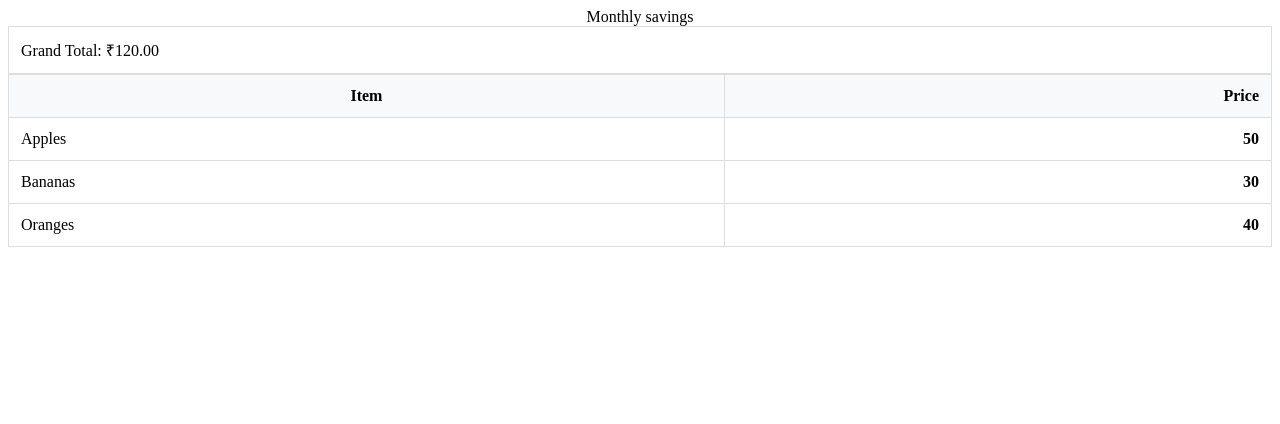
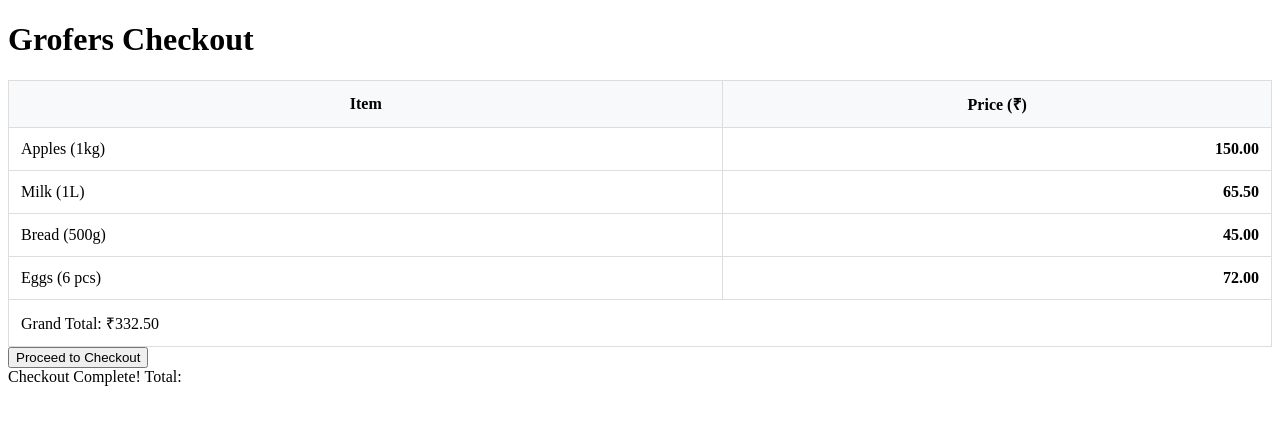
Before and after one commit to acciojob/grofers-checkout-noumantannu06-glitch, a website: page main.html in a window 1280 px wide. Drawn offline with Linux system fonts and the light colour scheme.

Commit message:
created a submission

```diff
--- a/main.html
+++ b/main.html
@@ -8,28 +8,41 @@
 
 <body>
     <!-- the entire body must be written by student -->
-    <table >
-    <caption>
-      Monthly savings
-    </caption>
-         <table id="grocery-table" border="1">
+     <h1>Grofers Checkout</h1>
+
+    <table>
+        <thead>
             <tr>
-    <th class="item">Item</th>
-    <th class="prices">Price</th>
+                <th>Item</th>
+                <th>Price (₹)</th>
+            </tr>
+        </thead>
+        <tbody id="cart-tbody">
+            <tr>
+                <td class="item">Apples (1kg)</td>
+                <td class="prices" data-ns-test="prices">150.00</td>
             </tr>
             <tr>
-    <td class="item">Apples</td>
-    <td class="prices">50</td>
+                <td class="item">Milk (1L)</td>
+                <td class="prices" data-ns-test="prices">65.50</td>
             </tr>
             <tr>
-    <td class="item">Bananas</td>
-    <td class="prices">30</td>
+                <td class="item">Bread (500g)</td>
+                <td class="prices" data-ns-test="prices">45.00</td>
             </tr>
             <tr>
-    <td class="item">Oranges</td>
-    <td class="prices">40</td>
+                <td class="item">Eggs (6 pcs)</td>
+                <td class="prices" data-ns-test="prices">72.00</td>
             </tr>
+        </tbody>
     </table>
+
+    <div class="checkout-section">
+        <button id="checkout-btn" data-ns-test="checkout-button">Proceed to Checkout</button>
+        <div id="checkout-complete" data-ns-test="complete-message">
+            Checkout Complete! Total: <span id="total-display"></span>
+        </div>
+    </div>
 
     <script type="text/javascript" src="./script.js">
 </script>
--- a/script.js
+++ b/script.js
@@ -1,31 +1,31 @@
-  document.addEventListener('DOMContentLoaded', function() {
-            // Step 1: Get all price cells using class selector
-            const priceCells = document.querySelectorAll('.prices');
+ document.addEventListener('DOMContentLoaded', function() {
+            const priceCells = document.querySelectorAll('[data-ns-test="prices"]');
+            const tbody = document.querySelector('#cart-tbody');
+            const checkoutBtn = document.getElementById('checkout-btn');
 
-            // Step 2: Sum prices safely (parseFloat handles decimals/currency symbols)
+            // Calculate total
             let total = 0;
             priceCells.forEach(cell => {
-                const priceText = cell.textContent.trim();
-                const priceNum = parseFloat(priceText);
-                if (!isNaN(priceNum)) {
-                    total += priceNum;
-                }
+                const priceNum = parseFloat(cell.textContent.trim());
+                if (!isNaN(priceNum)) total += priceNum;
             });
 
-            // Step 3: Find table body
-            const table = document.querySelector('table');
-            const tbody = table.tBodies[0] || table;
-
-            // Step 4: Create total row with data-ns-test for Cypress
+            // Add grand total row
             const totalRow = document.createElement('tr');
+            totalRow.className = 'grand-total-row';
             const totalCell = document.createElement('td');
             totalCell.setAttribute('data-ns-test', 'grandTotal');
-            totalCell.colSpan = 2; // Span both columns
+            totalCell.colSpan = 2;
             totalCell.textContent = `Grand Total: ₹${total.toFixed(2)}`;
             totalRow.appendChild(totalCell);
-
-            // Step 5: Append to table body
             tbody.appendChild(totalRow);
 
-            console.log(`Total calculated: ₹${total.toFixed(2)}`); // Debug log
+            // Checkout functionality (for button interaction)
+            checkoutBtn.addEventListener('click', function() {
+                document.getElementById('total-display').textContent = `₹${total.toFixed(2)}`;
+                checkoutBtn.style.display = 'none';
+                document.getElementById('checkout-complete').style.display = 'block';
+            });
+
+            console.log(`Grofers Checkout ready. Total: ₹${total.toFixed(2)}`);
         });
```
Lines whose indentation alone changed are shown as unchanged.
